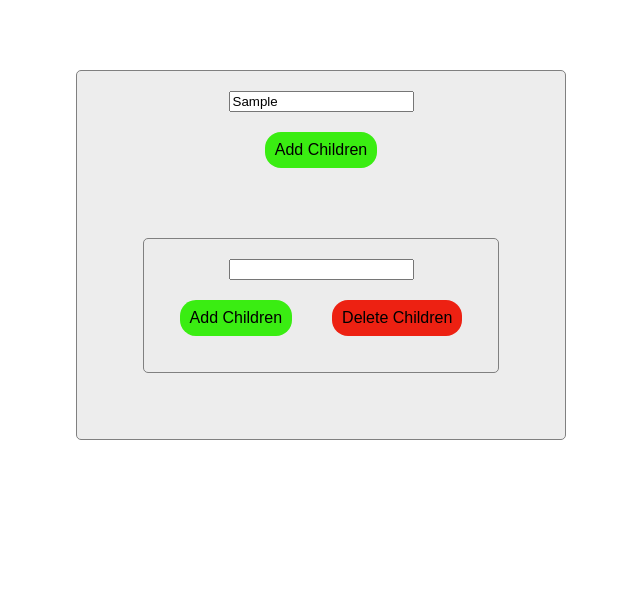
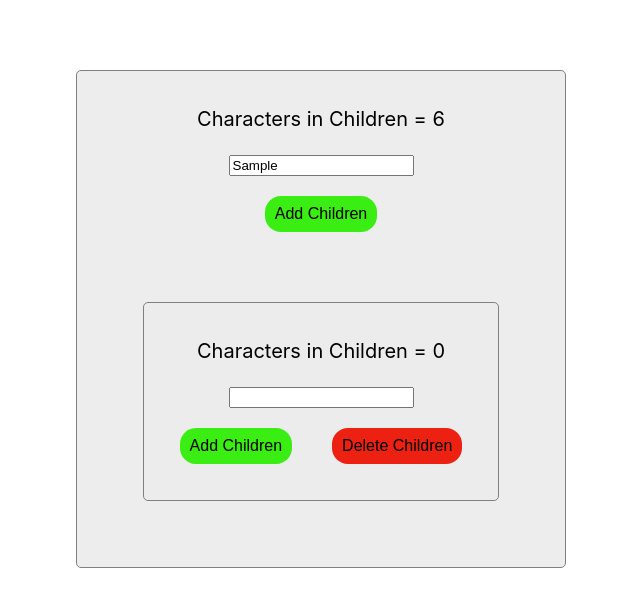
Before and after one commit to Priyadharshini-Thirupathi/nested-components, a React (Create React App) app: page / in a window 1280 px wide. Both pictures are taken after typing "Sample" into the empty fields and a click on the button "Add Children". Shown: the top 606 px of the page, without its empty margins (319-959 px from the left). Built offline with nearby package versions, Linux system fonts and the light colour scheme.

Commit message:
updated with length in nested form

```diff
--- a/src/App.tsx
+++ b/src/App.tsx
@@ -1,6 +1,6 @@
-import Form from './Form';
-import './App.css';
-import { useState } from 'react';
+import Form from "./Form";
+import "./App.css";
+import { useState } from "react";
 
 function App() {
   return (
--- a/src/Form.tsx
+++ b/src/Form.tsx
@@ -15,9 +15,7 @@ type ChildProps = {
 
 export default function Form() {
   const [inputs, setInputs] = useState<string[]>([""]);
-  const [clicked, setClicked] = useState<boolean>();
   const handleAdd = (level: number) => {
-    setClicked(true);
     setInputs((prevState) => {
       const newArray = [...prevState];
       newArray.splice(level + 1, 0, "");
@@ -42,9 +40,31 @@ export default function Form() {
       return newArray;
     });
   };
+  const totalLength: any =
+    inputs[1] !== undefined &&
+    _.reduce(
+      _.slice(
+        _.map(inputs, (input) => input.length),
+        0,
+        inputs.length
+      ),
+      (sum, n) => sum + n
+    );
   return (
     <div className="form">
-      {/* <p>Characters in Children = {text.length}</p> */}
+      <p>
+        Characters in Children ={" "}
+        {(inputs[0] &&
+          _.reduce(
+            _.slice(
+              _.map(inputs, (input) => input.length),
+              0,
+              inputs.length
+            ),
+            (sum, n) => sum + n
+          )) ||
+          0}
+      </p>
       <input
         id="input"
         type="text"
@@ -74,9 +94,19 @@ export default function Form() {
 function ChildForm(props: ChildProps) {
   const { level, inputs, onAddChildren, onDeleteChildren, onInputChange } =
     props;
+  const totalLength: any =
+    inputs[1] !== undefined &&
+    _.reduce(
+      _.slice(
+        _.map(inputs, (input) => input.length),
+        level,
+        inputs.length
+      ),
+      (sum, n) => sum + n
+    );
   return (
     <div className="form">
-      {/* <p>Characters in Children = {length}</p> */}
+      <p>Characters in Children = {totalLength || 0}</p>
       <input
         id="input"
         type="text"
```
